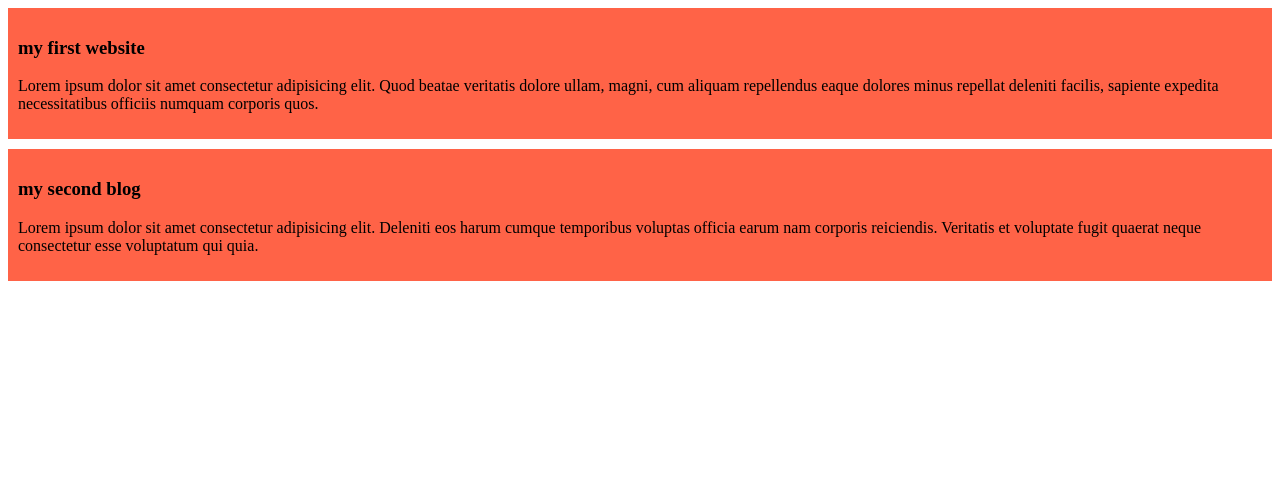
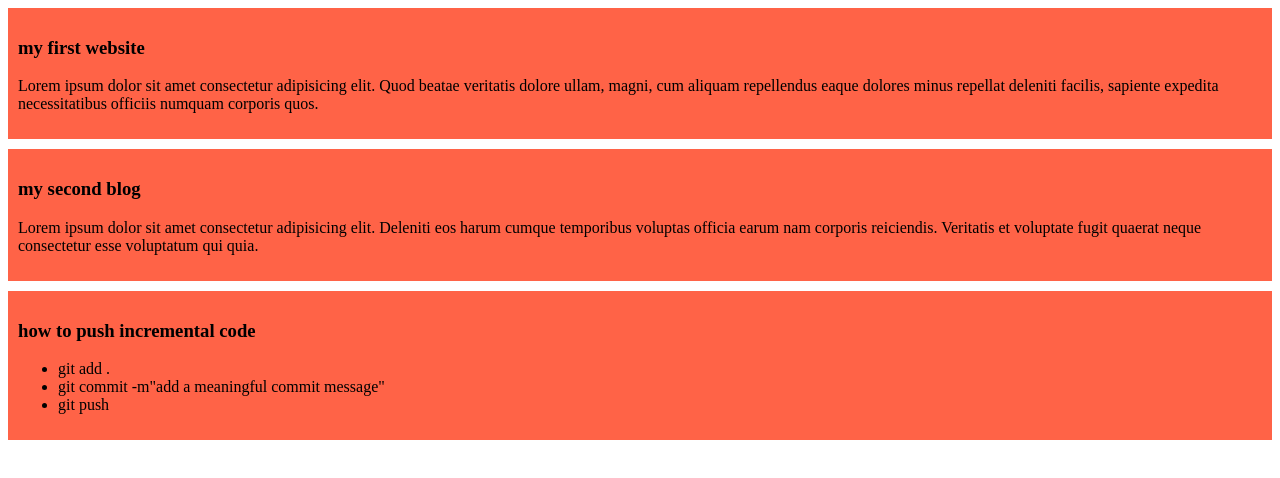
Before and after one commit to Tahmina-begum/my-simple-website, a plain HTML site: page index.html in a window 1280 px wide. Drawn offline with Linux system fonts and the light colour scheme.

Commit message:
added a list to push code

```diff
--- a/index.html
+++ b/index.html
@@ -16,6 +16,14 @@
         <h3>my second blog</h3>
         <p>Lorem ipsum dolor sit amet consectetur adipisicing elit. Deleniti eos harum cumque temporibus voluptas officia earum nam corporis reiciendis. Veritatis et voluptate fugit quaerat neque consectetur esse voluptatum qui quia.</p>
     </div>
+    <div>
+        <h3>how to push incremental code</h3>
+        <ul>
+            <li>git add .</li>
+            <li>git commit -m"add a meaningful commit message"</li>
+            <li>git push</li>
+        </ul>
+    </div>
 </body>
 
 </html>
```
